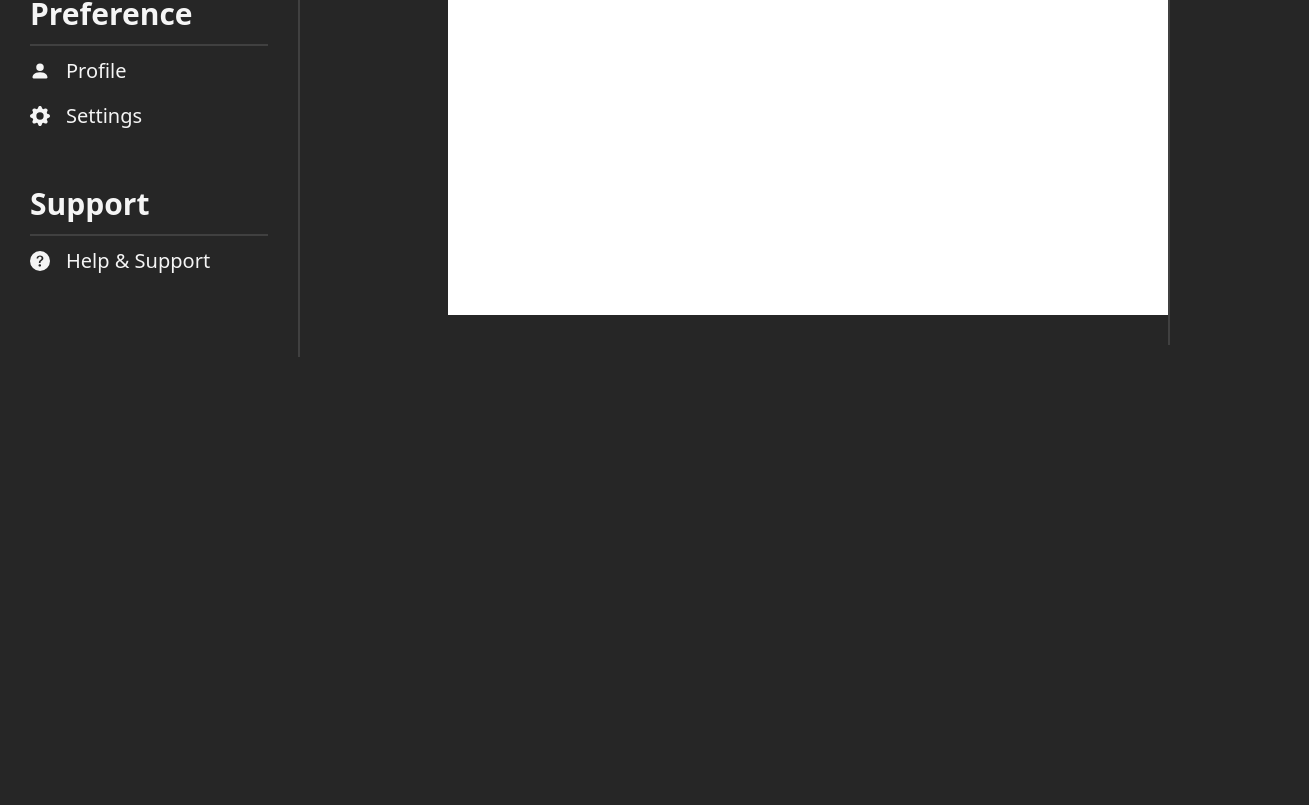
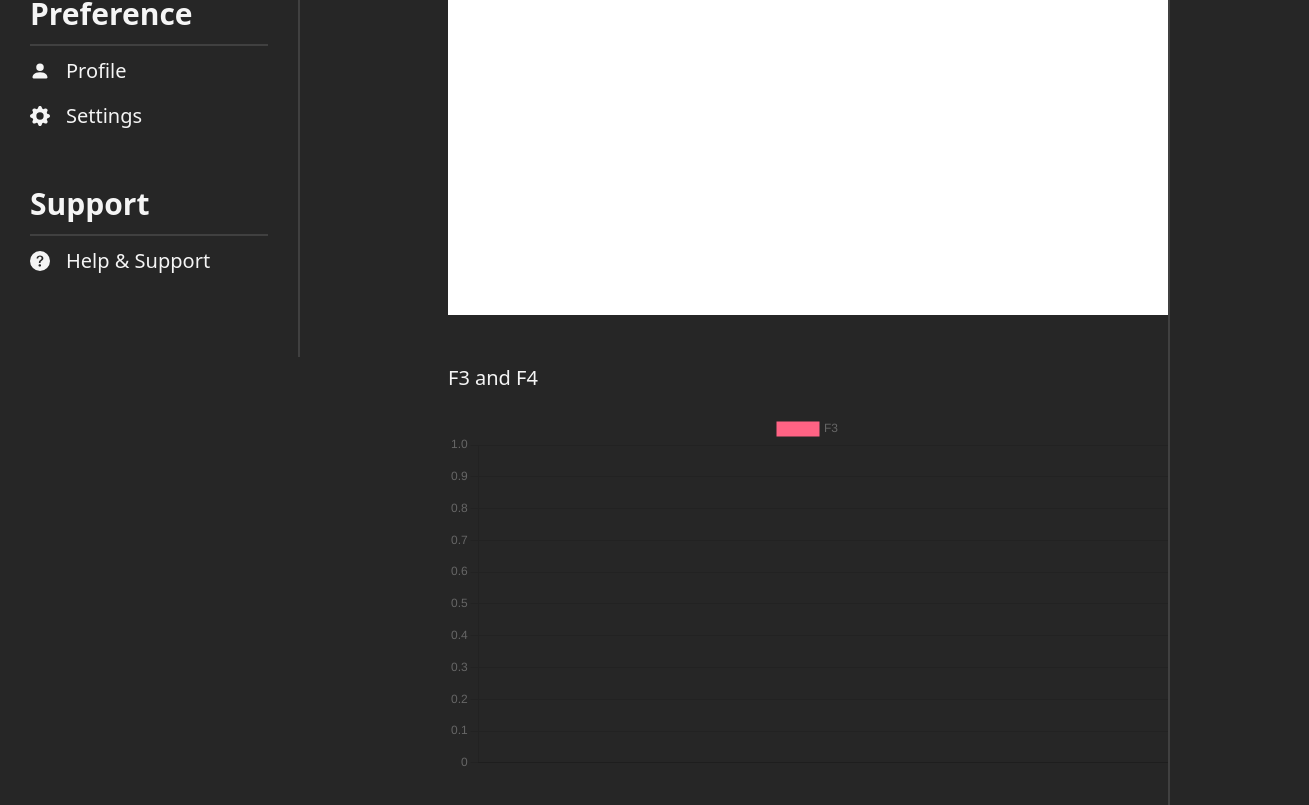
Before and after one commit to Wafi-Afdi/Mindgames-Dashboard, a Next.js app: page / in a window 1280 px wide. Shown: the part 443-1248 px from the top of the page, 1309 px wide, since content can reach past the window. Before the commit the page ends 800 px from the top, so only its background shows below. Built offline with nearby package versions, Linux system fonts and the light colour scheme.

Commit message:
chart and dahsboard done

```diff
--- a/src/app/layout.js
+++ b/src/app/layout.js
@@ -13,9 +13,9 @@ export default function RootLayout({ children }) {
   return (
     <html lang="en">
       <body className="bg-[#262626] text-[#f5f5f5]">
-        <div className='flex flex-row'>
+        <div className='flex flex-row h-full'>
           <Navbar />
-          <div className='ml-[298px] w-full'>
+          <div className='ml-[298px] w-full min-h-screen'>
           {children}
           </div>
         </div>
--- a/src/app/page.js
+++ b/src/app/page.js
@@ -4,7 +4,7 @@ import Image from 'next/image'
 
 export default function Home() {
   return (
-    <main className='w-full flex flex-col'>
+    <main className='w-full flex flex-col h-full'>
       <Topside />
       <Main />
     </main>
--- a/src/components/ChartData.js
+++ b/src/components/ChartData.js
@@ -1,14 +1,35 @@
-import React from 'react'
+"use client"
+import React, { useEffect, useRef } from 'react'
+import Chart from "chart.js/auto";
+import { Line } from "react-chartjs-2";
+
 
 function ChartData() {
-    const DataF1 = [
-        {
-            data: 200,
-            time
-        }
-    ]
+  let labels = [];
+  const chartRef = useRef();
+const data = {
+  labels: labels,
+  datasets: [
+    {
+      label: "F3",
+      backgroundColor: "rgb(255, 99, 132)",
+      borderColor: "rgb(255, 99, 132)",
+      data: [],
+    },
+  ],
+};
+
+const chartOption = {
+  scales: {
+    y: {
+      beginAtZero: true
+    }
+  }
+}
   return (
-    <div>ChartData</div>
+    <div className='w-[720px] h-[405px]  mt-[20px]'>
+      <Line data={data}  ref={chartRef} options={chartOption} updateMode='active'/>
+    </div>
   )
 }
 
--- a/src/components/DashboardView.js
+++ b/src/components/DashboardView.js
@@ -1,8 +1,9 @@
 import React from 'react'
+import ChartData from './ChartData'
 
 function DashboardView() {
   return (
-    <div className='basis-3/4 border-r-2 border-[#404040] py-[30px] flex flex-col pl-[150px]'>
+    <div className='basis-3/4 border-r-2 border-[#404040] py-[30px] flex flex-col pl-[150px] h-full'>
         {/* Data Game  */}
         <div className='grid grid-cols-3 gap-x-[100px] max-w-[800px] w-full '>
             <div>
@@ -36,7 +37,10 @@ function DashboardView() {
         {/* Video Feed End */}
 
         {/* Chart */}
-
+        <div className='w-full  mt-[3rem] max-w-[720px]'>
+            <p className='text-[20px]'>F3 and F4</p>
+            <ChartData />
+        </div>
         {/* Chart End*/}
     </div>
   )
--- a/src/components/GameLog.js
+++ b/src/components/GameLog.js
@@ -1,8 +1,10 @@
 import React from 'react'
-
+import InfoCard from './infoCard'
 function GameLog() {
   return (
-    <div>GameLog</div>
+    <div className='px-[20px] py-[40px] flex flex-col basis-1/4'>
+      <InfoCard message='Game Ended'/>
+    </div>
   )
 }
 
--- /dev/null
+++ b/src/components/infoCard.js
@@ -0,0 +1,11 @@
+import React from 'react'
+
+function infoCard({message = "Default Message"}) {
+  return (
+    <div className='border-4  rounded-2xl border-[#404040] px-4 py-4 w-full'>
+        <p className='text-[20px]'>{message}</p>
+    </div>
+  )
+}
+
+export default infoCard
```
